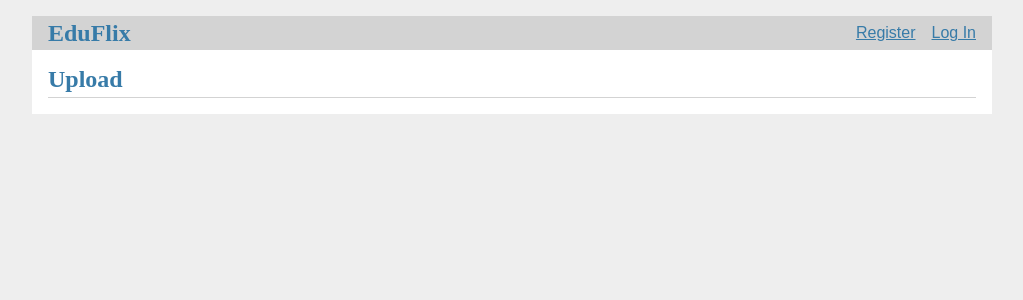
After one commit to jwpetley/EduFlix, a Flask app: page /upload/ in a window 1280 px wide. The commit adds this page. Shown: the top 300 px of the page, without its empty margins (128-1151 px from the left). Run offline with Flask 2, Linux system fonts and the light colour scheme; some libraries are stand-ins or nearby versions.

Commit message:
Added Upload view

```diff
--- a/EduFlixApp/__init__.py
+++ b/EduFlixApp/__init__.py
@@ -44,4 +44,7 @@ def create_app(test_config=None):
     from . import myvideos
     app.register_blueprint(myvideos.bp)
 
+    from . import upload
+    app.register_blueprint(upload.bp)
+
     return app
--- /dev/null
+++ b/EduFlixApp/templates/Upload/upload.html
@@ -0,0 +1,5 @@
+{% extends 'base.html' %}
+
+{% block header %}
+  <h1>{% block title %}Upload{% endblock %}</h1>
+{% endblock %}
--- a/EduFlixApp/templates/base.html
+++ b/EduFlixApp/templates/base.html
@@ -7,6 +7,7 @@
     {% if g.user %}
       <li><span>{{ g.user['username'] }}</span>
         <li><a href="{{ url_for('myvideos.myvideos') }}">My Videos</a>
+        <li><a href="{{ url_for('upload.upload') }}">Upload</a>
       <li><a href="{{ url_for('auth.logout') }}">Log Out</a>
     {% else %}
       <li><a href="{{ url_for('auth.register') }}">Register</a>
--- /dev/null
+++ b/EduFlixApp/upload.py
@@ -0,0 +1,9 @@
+from flask import (
+    Blueprint, flash, g, redirect, render_template, request, session, url_for
+)
+
+bp = Blueprint('upload', __name__, url_prefix='/upload')
+
+@bp.route('/')
+def upload():
+    return render_template('Upload/upload.html')
```
Also changed, not shown: 1 other file.
